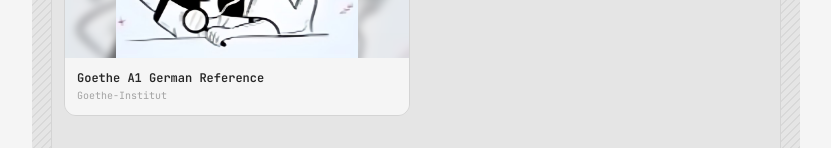
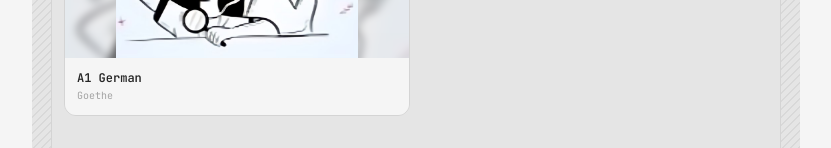
Before and after one commit to PembaSrpa/LN_English-Deutsch, a Next.js app: page / in a window 1280 px wide. Shown: the part 730-878 px from the top of the page, without its empty margins (224-1055 px from the left). Built offline with nearby package versions, Linux system fonts and the light colour scheme.

Commit message:
remake 16

```diff
--- a/novels.config.ts
+++ b/novels.config.ts
@@ -35,8 +35,8 @@
   },
   {
     id: 'a1-glossary',
-    title: 'Goethe A1 German Reference',
-    author: 'Goethe-Institut',
+    title: 'A1 German',
+    author: 'Goethe',
     description: 'Official A1 vocabulary, grammar tables, verb conjugations, and topic glossaries. Complete reference for Start Deutsch 1.',
     genre: ['Reference', 'Grammar'],
     coverImage: '/covers/a1-glossary.png',
```
